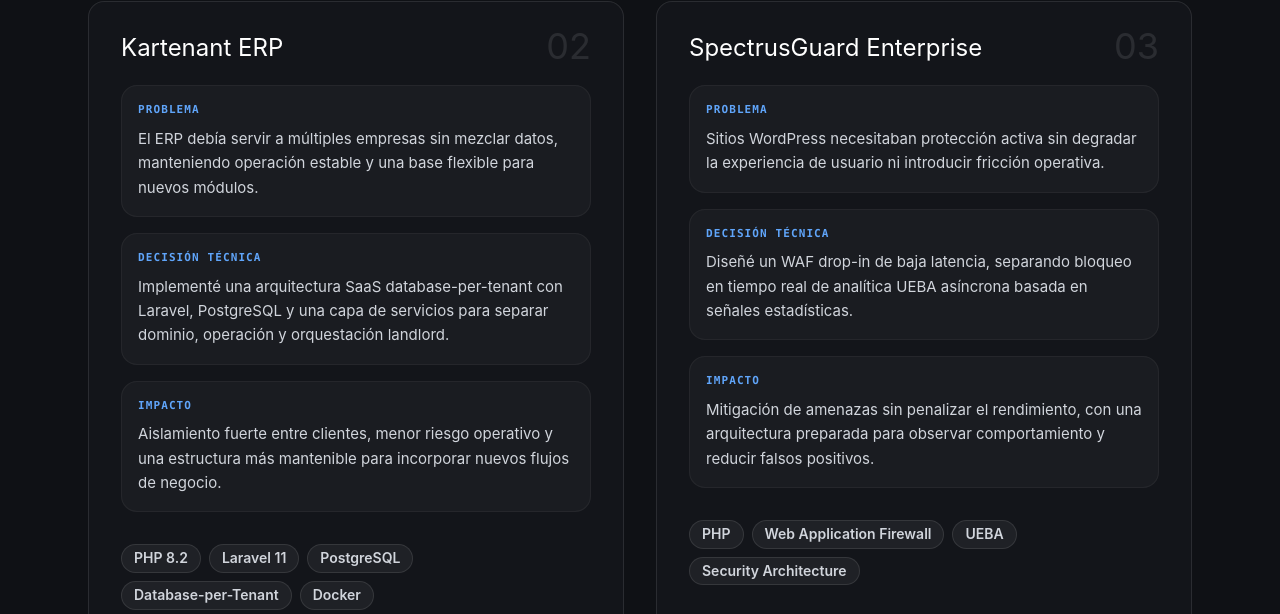
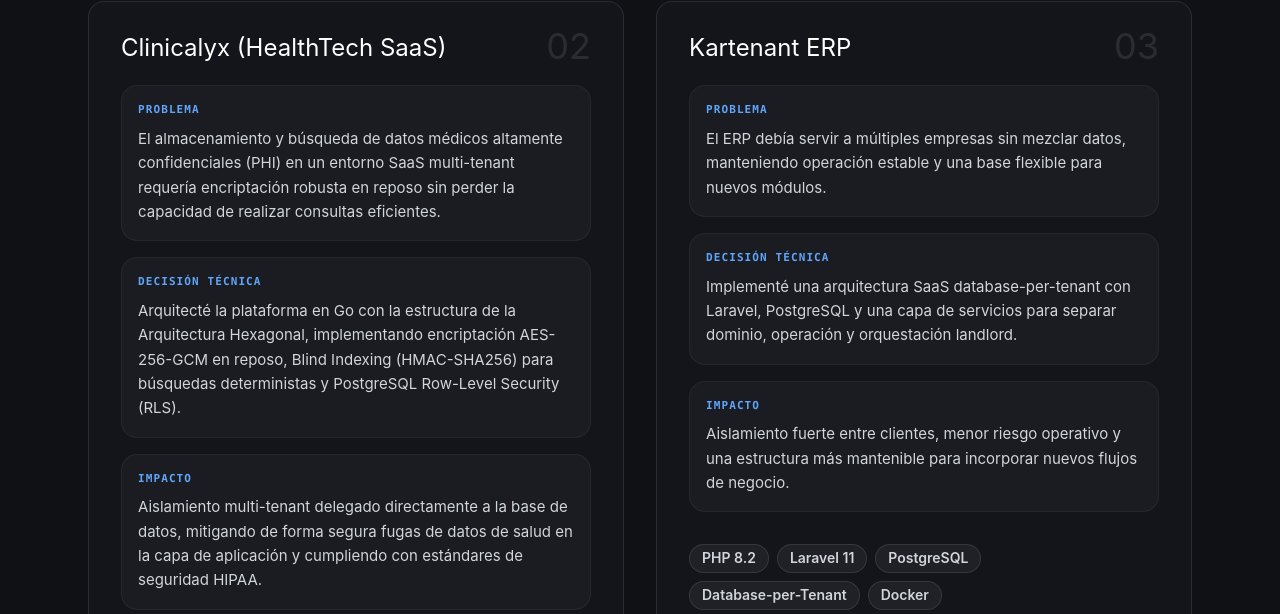
Before and after one commit to carlosindriago/carlosindriago.com, an Astro site: page / in a window 1280 px wide. Shown: the part 4355-4969 px from the top of the page. Built offline with nearby package versions, Linux system fonts and the light colour scheme; Astro itself is replaced by a stand-in of ours.

Commit message:
feat(projects): add Clinicalyx and dynamic bento grid layout

```diff
--- a/src/components/Projects.astro
+++ b/src/components/Projects.astro
@@ -1,5 +1,23 @@
 ---
 import { projects } from '../data/projects';
+
+// Calculate grid span dynamically to prevent trailing gaps
+const getGridSpanClass = (index: number) => {
+  const p = projects[index];
+  if (p.featured) return 'md:col-span-2';
+
+  if (index === projects.length - 1) {
+    let prevSpansSum = 0;
+    for (let j = 0; j < index; j++) {
+      prevSpansSum += projects[j].featured ? 2 : 1;
+    }
+    if (prevSpansSum % 2 === 0) {
+      return 'md:col-span-2';
+    }
+  }
+
+  return '';
+};
 ---
 <section id="projects" class="py-20 md:py-32 bg-background relative overflow-hidden">
   <div class="bg-glow top-[40%] left-[-20%] opacity-20"></div>
@@ -11,7 +29,7 @@
 
     <div class="grid md:grid-cols-2 gap-8">
       {projects.map((p, i) => (
-        <article class={`group relative bg-surface/50 backdrop-blur-md rounded-2xl p-8 border border-white/10 hover:border-brand-500/30 transition-all duration-300 hover:shadow-[0_12px_40px_rgba(37,99,235,0.08)] hover:-translate-y-1 ${ p.featured ? 'md:col-span-2' : '' }`}>
+        <article class={`group relative bg-surface/50 backdrop-blur-md rounded-2xl p-8 border border-white/10 hover:border-brand-500/30 transition-all duration-300 hover:shadow-[0_12px_40px_rgba(37,99,235,0.08)] hover:-translate-y-1 ${getGridSpanClass(i)}`}>
           <!-- Index -->
           <span aria-hidden="true" class="font-display font-800 text-4xl text-white/10 absolute top-6 right-8 pointer-events-none">{String(i + 1).padStart(2, '0')}</span>
 
--- a/src/data/projects.ts
+++ b/src/data/projects.ts
@@ -18,6 +18,16 @@
     tags: ['Java 21', 'Spring Boot', 'PostgreSQL LTREE', 'Row-Level Security', 'Clean Architecture'],
     featured: true,
     repo: 'https://github.com/carlosindriago/AequiVault',
+    url: ''
+  },
+  {
+    title: 'Clinicalyx (HealthTech SaaS)',
+    problem: 'El almacenamiento y búsqueda de datos médicos altamente confidenciales (PHI) en un entorno SaaS multi-tenant requería encriptación robusta en reposo sin perder la capacidad de realizar consultas eficientes.',
+    decision: 'Arquitecté la plataforma en Go con la estructura de la Arquitectura Hexagonal, implementando encriptación AES-256-GCM en reposo, Blind Indexing (HMAC-SHA256) para búsquedas deterministas y PostgreSQL Row-Level Security (RLS).',
+    impact: 'Aislamiento multi-tenant delegado directamente a la base de datos, mitigando de forma segura fugas de datos de salud en la capa de aplicación y cumpliendo con estándares de seguridad HIPAA.',
+    tags: ['Go 1.25', 'Next.js', 'Hexagonal Architecture', 'AES-256 Crypto', 'PostgreSQL RLS'],
+    featured: false,
+    repo: 'https://github.com/carlosindriago/clinicalyx',
     url: ''
   },
   {
```
